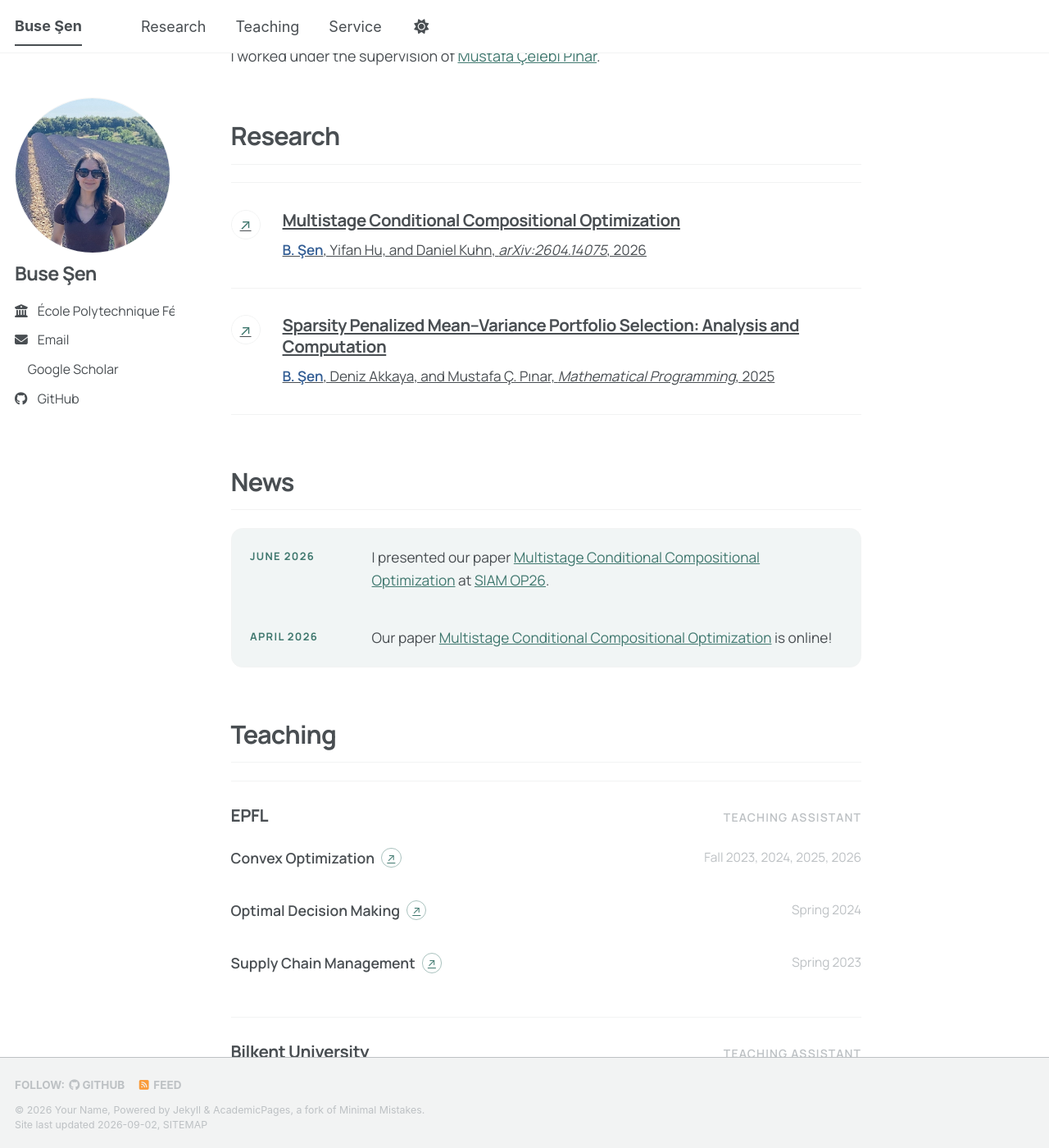
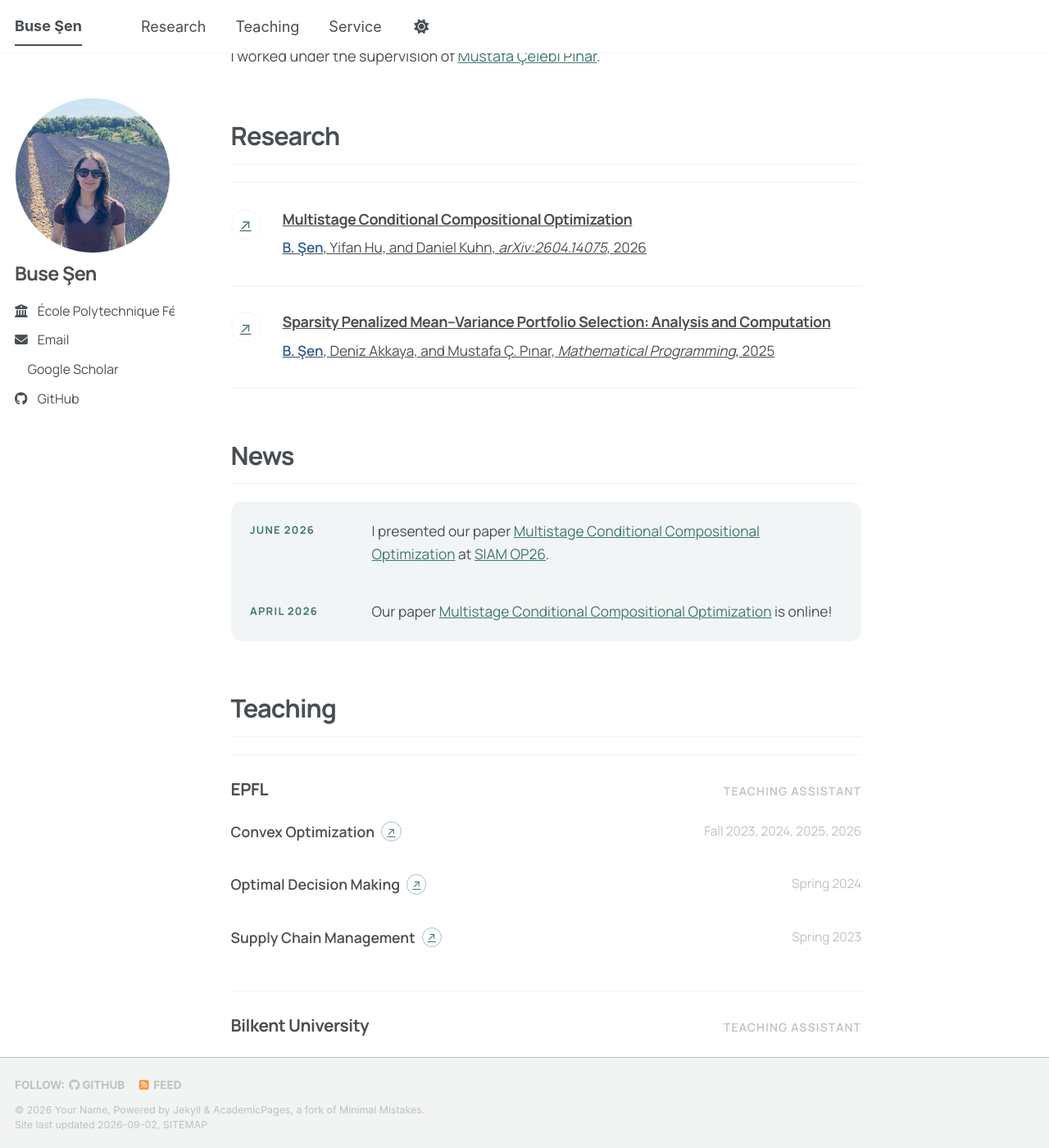
Before and after one commit to busesen/busesen.github.io, a Jekyll site: the page built from _pages/about.md, in a window 1280 px wide and 1400 px high, scrolled down 411 px. Shown: the whole window at 82% size. Built offline with Jekyll 4.4.1, drawn with Linux system fonts in a browser that asks for light colours; a style sheet for code colours, icons or effects is not loaded.

Commit message:
Update main.scss

```diff
--- a/assets/css/main.scss
+++ b/assets/css/main.scss
@@ -274,7 +274,7 @@ html[data-theme="dark"] .author-me {
 .research-title {
   display: block;
   margin-bottom: 0.55rem;
-  font-size: clamp(1.1rem, 1.6vw, 1.35rem);
+  font-size: clamp(1rem, 1.25vw, 1.2rem);
   font-weight: 650;
   line-height: 1.25;
   letter-spacing: -0.025em;
```
